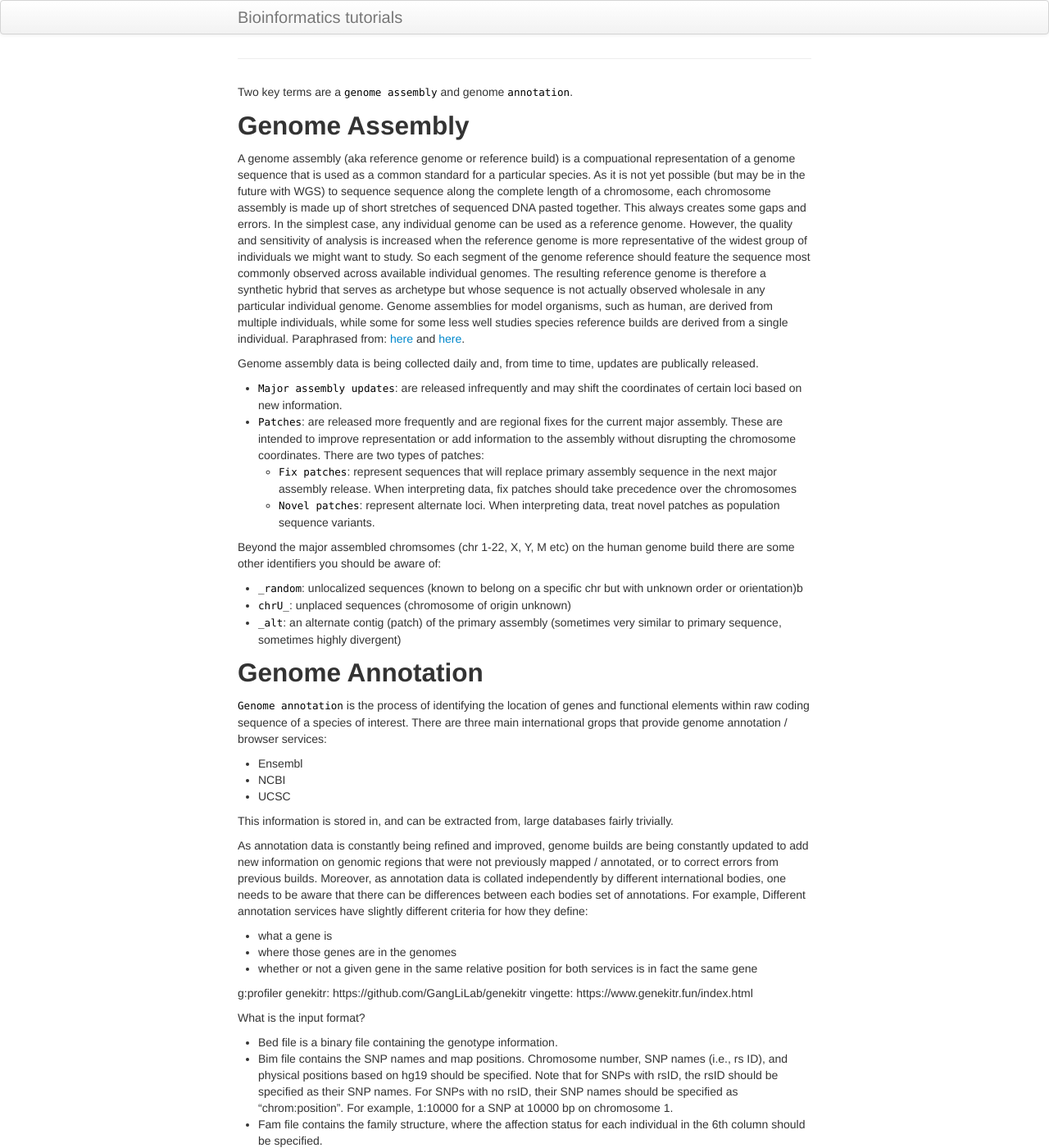
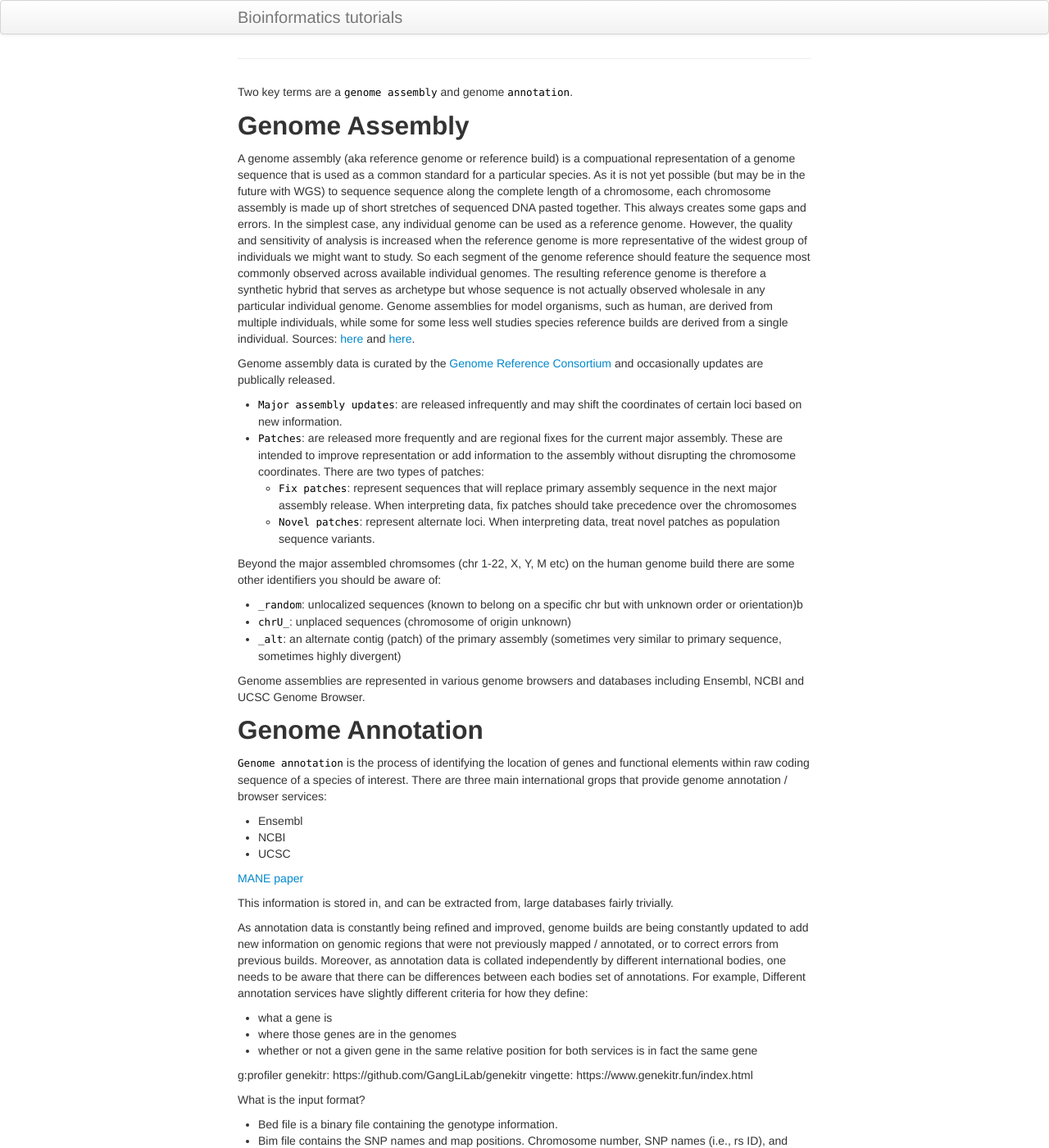
Before and after one commit to Dazcam/Bioinformatics-tutorials, a Jekyll site: the page built from pages/annotation/annotation_intro.md, in a window 1280 px wide and 1400 px high. Shown: the whole window at 82% size. Built offline with Jekyll 4.4.1, drawn with Linux system fonts in a browser that asks for light colours; our own code applies the rules of GitHub Pages for plain Markdown files.

Commit message:
Update annotation_intro.md

```diff
--- a/pages/annotation/annotation_intro.md
+++ b/pages/annotation/annotation_intro.md
@@ -15,11 +15,13 @@ observed across available individual genomes. The resulting reference genome is
 synthetic hybrid that serves as archetype but whose sequence is not actually observed wholesale
 in any particular individual genome. Genome assemblies for model organisms, such as human,
 are derived from multiple individuals, while some for some less well studies species
-reference builds are derived from a single individual. Paraphrased from:
+reference builds are derived from a single individual. Sources:
 [here](https://www.ensembl.org/info/genome/genebuild/assembly.html) and
 [here](https://gatk.broadinstitute.org/hc/en-us/articles/360035891071).
 
-Genome assembly data is being collected daily and, from time to time, updates are publically released.
+Genome assembly data is curated by the
+[Genome Reference Consortium](https://www.ncbi.nlm.nih.gov/grc) and occasionally updates are
+publically released.
 
 - `Major assembly updates`: are released infrequently and may shift the coordinates of certain loci
   based on new information.
@@ -39,6 +41,7 @@ are some other identifiers you should be aware of:
 - `chrU_`: unplaced sequences (chromosome of origin unknown)
 - `_alt`: an alternate contig (patch) of the primary assembly (sometimes very similar to primary sequence, sometimes highly divergent)
 
+Genome assemblies are represented in various genome browsers and databases including Ensembl, NCBI and UCSC Genome Browser.
 
 ## Genome Annotation
 
@@ -51,6 +54,7 @@ international grops that provide genome annotation / browser services:
 - NCBI
 - UCSC
 
+[MANE paper](https://www.nature.com/articles/s41586-022-04558-8)
 
 This information is
 stored in, and can be extracted from, large databases fairly trivially.
```
